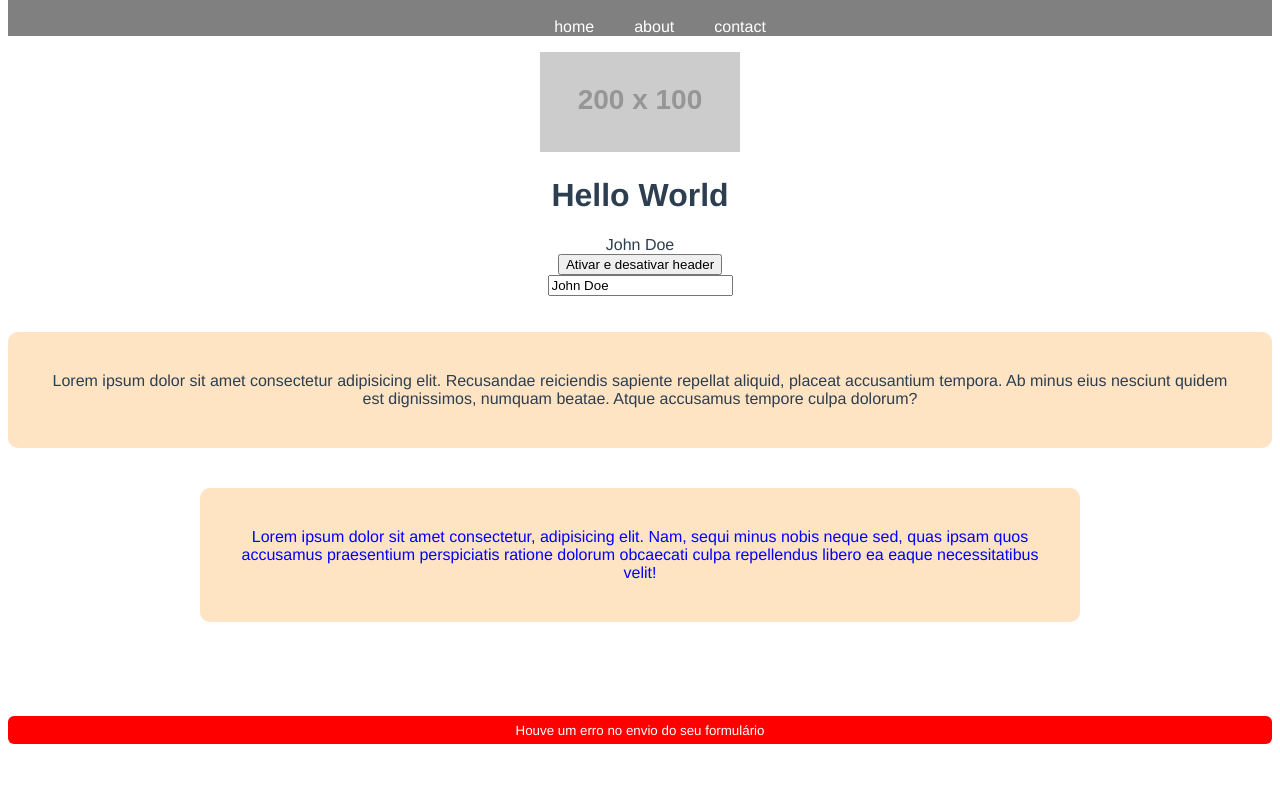
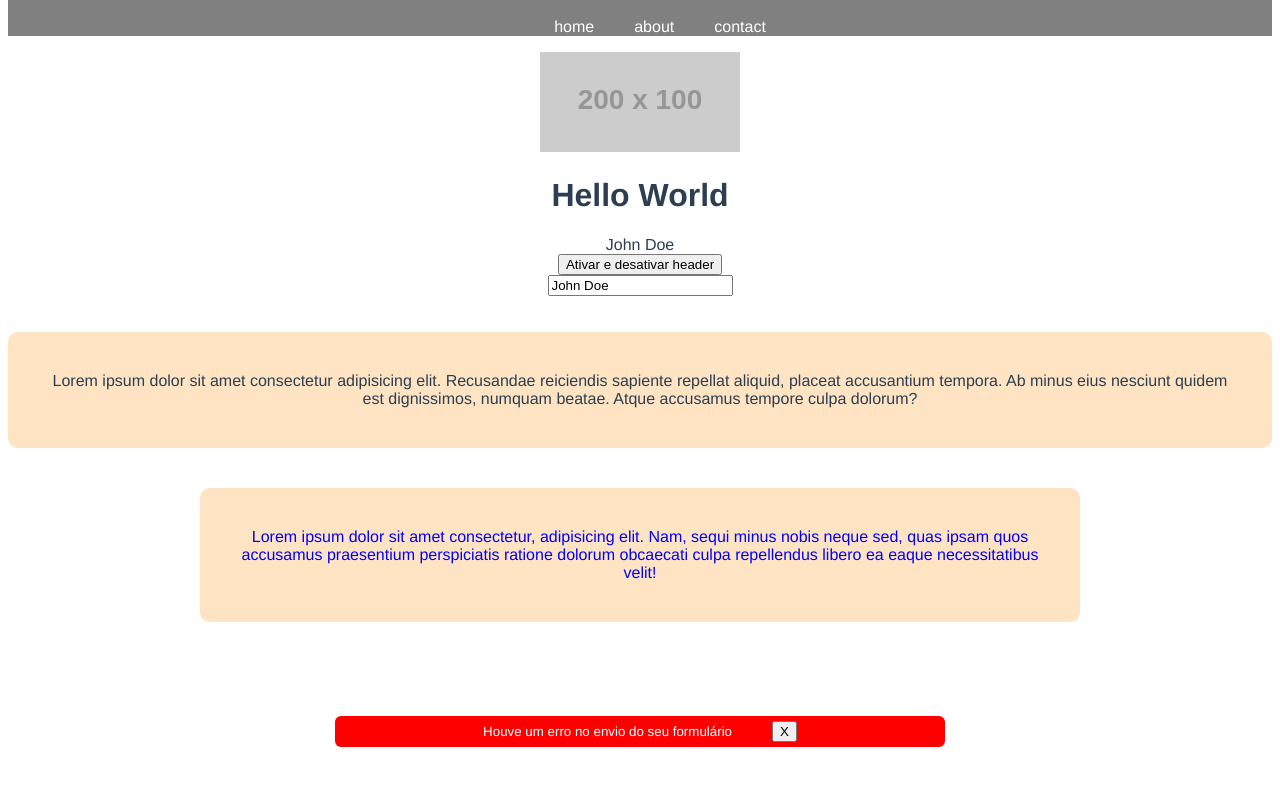
Before and after one commit to IagoMachado000/vue3intro, a Vue app in the folder app/: page / in a window 1280 px wide. Shown: the part 424-1209 px from the top of the page. Before the commit the page ends 1176 px from the top, so only its background shows below. Built offline with nearby package versions, Linux system fonts and the light colour scheme.

Commit message:
#16 Enviando dados do filho para o pai (emit)

```diff
--- a/app/src/App.vue
+++ b/app/src/App.vue
@@ -31,7 +31,7 @@
 
         <br /><br /><br />
 
-        <BaseAlert :variant="variant">
+        <BaseAlert v-if="showAlert" :variant="variant" @close="onClose()">
             <small>{{ text }}</small>
         </BaseAlert>
     </div>
@@ -51,6 +51,7 @@ export default {
             showHeader: true,
             variant: "danger",
             text: "Houve um erro no envio do seu formulário",
+            showAlert: true,
         };
     },
 
@@ -110,7 +111,12 @@ export default {
     // },
     watch: {},
     computed: {},
-    methods: {},
+    methods: {
+        onClose() {
+            this.showAlert = false;
+            console.log("on close");
+        },
+    },
 };
 </script>
 
--- a/app/src/components/BaseAlert.vue
+++ b/app/src/components/BaseAlert.vue
@@ -1,6 +1,8 @@
 <template>
     <div :class="baseClass">
         <slot />
+
+        <button @click="onClick()">X</button>
     </div>
 </template>
 
@@ -17,6 +19,12 @@ export default {
             return ["alert", this.variant ? `alert-${this.variant}` : ""];
         },
     },
+    methods: {
+        onClick() {
+            this.$emit("close");
+            console.log("clicou");
+        },
+    },
 };
 </script>
 
@@ -26,6 +34,14 @@ export default {
     border-radius: 6px;
     color: gray;
     background-color: #ddd;
+    max-width: 600px;
+    display: flex;
+    align-items: center;
+    justify-content: center;
+    gap: 40px;
+    margin-left: auto;
+    margin-right: auto;
+    margin-bottom: 80px;
 }
 .alert-success {
     background-color: #42b983;
```
